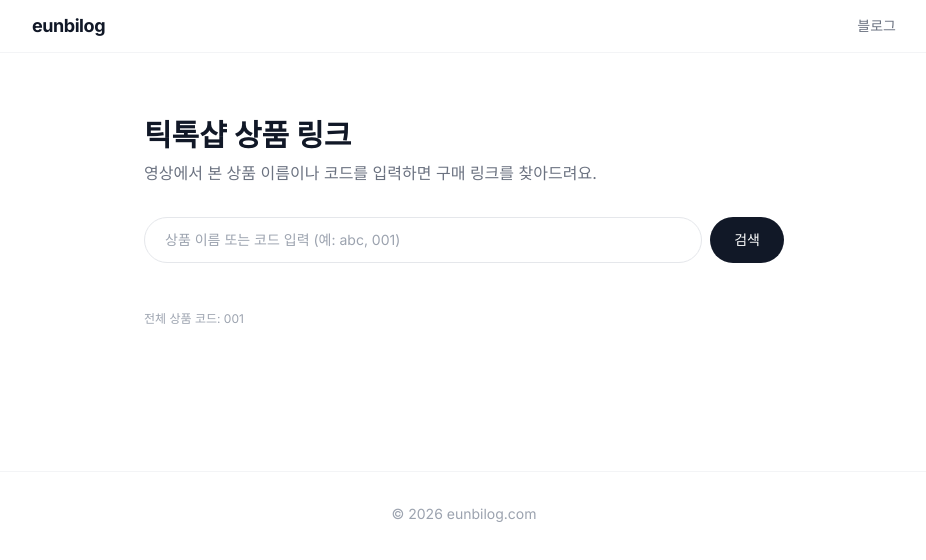
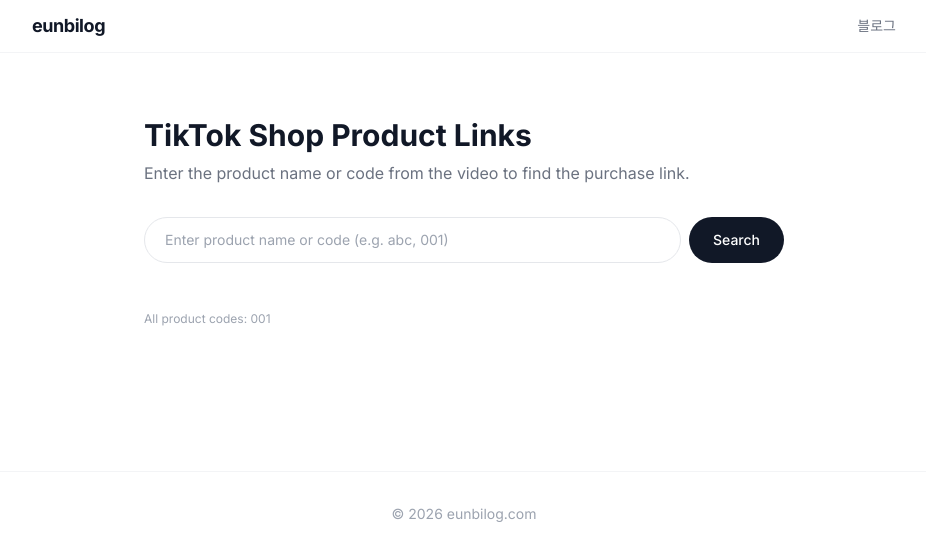
Before and after one commit to eun98bi/eunbilog, a Next.js app: page /tiktokshop in a window 1280 px wide. Shown: the top 560 px of the page, without its empty margins (176-1102 px from the left). Built offline with nearby package versions, Linux system fonts and the light colour scheme.

Commit message:
feat: localize tiktokshop page to English

```diff
--- a/app/tiktokshop/page.tsx
+++ b/app/tiktokshop/page.tsx
@@ -16,9 +16,9 @@
 
   return (
     <main className="mx-auto max-w-2xl px-4 py-16">
-      <h1 className="mb-2 text-3xl font-bold text-gray-900">틱톡샵 상품 링크</h1>
+      <h1 className="mb-2 text-3xl font-bold text-gray-900">TikTok Shop Product Links</h1>
       <p className="mb-8 text-gray-500">
-        영상에서 본 상품 이름이나 코드를 입력하면 구매 링크를 찾아드려요.
+        Enter the product name or code from the video to find the purchase link.
       </p>
 
       <form onSubmit={handleSearch} className="mb-8 flex gap-2">
@@ -26,20 +26,20 @@
           type="text"
           value={query}
           onChange={(e) => setQuery(e.target.value)}
-          placeholder="상품 이름 또는 코드 입력 (예: abc, 001)"
+          placeholder="Enter product name or code (e.g. abc, 001)"
           className="flex-1 rounded-full border border-gray-200 px-5 py-3 text-sm focus:border-gray-900 focus:outline-none"
         />
         <button
           type="submit"
           className="rounded-full bg-gray-900 px-6 py-3 text-sm font-medium text-white transition hover:bg-gray-700"
         >
-          검색
+          Search
         </button>
       </form>
 
       {searched && results.length === 0 && (
         <p className="text-sm text-gray-400">
-          일치하는 상품을 찾지 못했어요. 영상 설명란의 상품 코드를 다시 확인해주세요.
+          No matching product found. Please check the product code from the video description.
         </p>
       )}
 
@@ -50,7 +50,7 @@
             className="rounded-2xl border border-gray-200 p-5"
           >
             <div className="mb-1 text-xs font-medium text-gray-400">
-              상품코드 {product.code}
+              Product code {product.code}
             </div>
             <h2 className="mb-1 text-lg font-semibold text-gray-900">{product.name}</h2>
             {product.description && (
@@ -62,7 +62,7 @@
               rel="nofollow sponsored noopener"
               className="inline-block rounded-full bg-gray-900 px-5 py-2 text-sm font-medium text-white transition hover:bg-gray-700"
             >
-              아마존에서 구매하기 →
+              Shop on Amazon →
             </a>
           </li>
         ))}
@@ -70,7 +70,7 @@
 
       {!searched && (
         <div className="mt-12 text-xs text-gray-400">
-          전체 상품 코드: {TIKTOK_PRODUCTS.map((p) => p.code).join(', ')}
+          All product codes: {TIKTOK_PRODUCTS.map((p) => p.code).join(', ')}
         </div>
       )}
     </main>
--- a/lib/tiktokshop.ts
+++ b/lib/tiktokshop.ts
@@ -11,7 +11,7 @@
     code: '001',
     name: 'abc',
     amazonUrl: 'https://www.amazon.com/dp/REPLACE_WITH_ASIN?tag=YOUR_AFFILIATE_TAG-20',
-    description: '틱톡 영상에서 소개한 상품입니다.',
+    description: 'As seen in our TikTok video.',
   },
 ]
 
```
